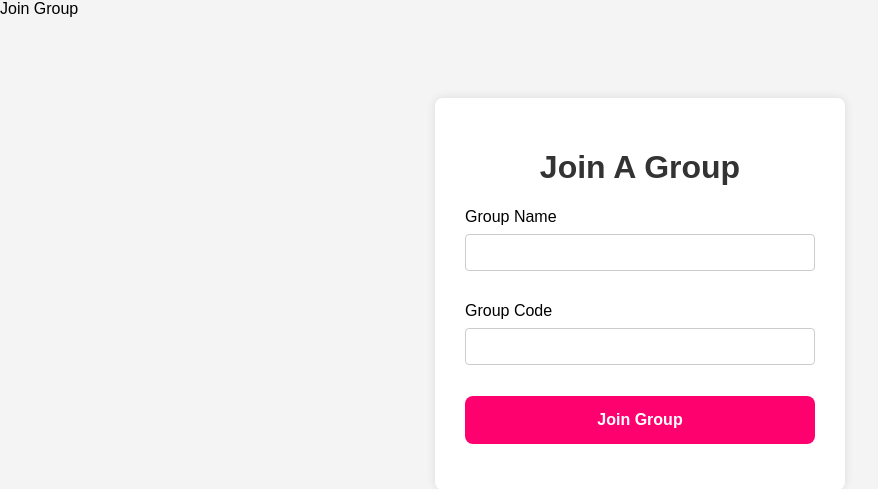
After one commit to ikechukwuOwen/flask-app, a Flask app: page /join_group in a window 1280 px wide. The commit adds this page. Shown: the top 489 px of the page, without its empty margins (0-878 px from the left). Run offline with Flask 3, Linux system fonts and the light colour scheme; the visitor is signed in with stand-in values (Sample User, id 1); some libraries are stand-ins or nearby versions.

Commit message:
Add group management features: create and join groups, update user and group models

```diff
--- a/forms.py
+++ b/forms.py
@@ -1,5 +1,5 @@
 from flask_wtf import FlaskForm
-from wtforms import StringField, SubmitField, PasswordField, BooleanField
+from wtforms import StringField, SubmitField, PasswordField, BooleanField, TextAreaField
 from wtforms.validators import DataRequired, Email, EqualTo
 
 class SignUP(FlaskForm):
@@ -14,3 +14,15 @@ class Login(FlaskForm):
     password = PasswordField('Password', validators=[DataRequired()])
     remember_me = BooleanField('Remember me')
     submit = SubmitField('Login')
+
+
+class CreateGroup(FlaskForm):
+    groupname = StringField('Group Name', validators=[DataRequired()])
+    description = TextAreaField('Description', validators=[DataRequired()])
+    submit = SubmitField('Create Group')
+
+
+class JoinGroup(FlaskForm):
+    groupname = StringField('Group Name', validators=[DataRequired()])
+    groupcode = StringField('Group Code', validators=[DataRequired()])
+    submit = SubmitField('Join Group')
--- a/models.py
+++ b/models.py
@@ -1,17 +1,35 @@
 from app import db, login_manager
-from flask_login import UserMixin, LoginManager
+from flask_login import UserMixin
 from werkzeug.security import generate_password_hash, check_password_hash
-
+from datetime import datetime
+import secrets
+import string
 
 @login_manager.user_loader
-def load_user(id):
-    return User.query.get(int)
+def load_user(user_id):
+    return db.session.get(User, int(user_id))
+
+group_members = db.Table(
+    "group_members",
+    db.Column("user_id", db.Integer, db.ForeignKey("user.id"), primary_key=True),
+    db.Column("group_id", db.Integer, db.ForeignKey("group.id"), primary_key=True)
+)
 
 class User(UserMixin, db.Model):
     id = db.Column(db.Integer, primary_key=True)
     username = db.Column(db.String(80), index = True, unique = True)
     email = db.Column(db.String(120), index = True, unique = True)
     password_hash = db.Column(db.String(255))
+    groups = db.relationship(
+        "Group",
+        secondary= group_members,
+        back_populates="members"
+    )
+    owned_groups = db.relationship(
+      "Group",
+      back_populates="owner",
+      foreign_keys="Group.owner_id"
+)
 
     def set_password(self, password):
       self.password_hash = generate_password_hash(password)
@@ -22,3 +40,43 @@ class User(UserMixin, db.Model):
 
     def __repr__(self):
       return "User: {}, {}, {}".format(self.id, self.username, self.email)
+
+
+class Group( db.Model):
+   id = db.Column(db.Integer, primary_key=True)
+   name = db.Column(db.String(80), index = True, unique = True)
+   code = db.Column(db.String(20), unique=True, nullable=False)
+   description = db.Column(db.Text)
+   owner_id = db.Column(db.Integer,
+      db.ForeignKey("user.id"),
+      nullable=False
+    )
+   created_at = db.Column(
+        db.DateTime,
+        default=datetime.utcnow,
+        nullable=False
+    )
+   updated_at = db.Column(
+        db.DateTime,
+        default=datetime.utcnow,
+        onupdate=datetime.utcnow,
+        nullable=False
+    )
+   is_private = db.Column(db.Boolean, default=False, nullable=False)
+   max_members = db.Column(db.Integer)
+   members = db.relationship(
+        "User",
+        secondary=group_members,
+        back_populates="groups"
+    )
+   owner = db.relationship(
+    "User",
+    back_populates="owned_groups",
+    foreign_keys=[owner_id]
+)
+   def generate_group_code(self):
+    characters = string.ascii_uppercase + string.digits
+    self.code = "".join(
+        secrets.choice(characters)
+        for _ in range(8)
+    )
--- a/routes.py
+++ b/routes.py
@@ -1,13 +1,10 @@
 from app import app, db, login_manager
-from flask import Flask, render_template, flash, redirect, url_for, request
-from forms import SignUP, Login
-from models import User
+from flask import  render_template, flash, redirect, url_for, request
+from forms import SignUP, Login, CreateGroup, JoinGroup
+from models import User, Group
 from flask_login import login_user, login_required, current_user, logout_user
 from urllib.parse import urlsplit
 
-@login_manager.user_loader
-def load_user(user_id):
-    return db.session.get(User, int(user_id))
 
 @app.route("/", methods = ["GET", "POST"])
 def home():
@@ -60,4 +57,49 @@ def logout():
 @login_required
 def user(username):
     user = User.query.filter_by(username= username).first()
-    return render_template('user.html', user = user)
+    group = Group.query.filter(Group.members.contains(user)).all()
+
+    return render_template('user.html', user = user, group = group)
+
+@app.route('/create_group', methods = ["GET", "POST"])
+@login_required
+def create_group():
+    form = CreateGroup()
+    if form.validate_on_submit():
+        group = Group(name=form.groupname.data, description=form.description.data, owner_id=current_user.id)
+        group.generate_group_code()  # Generate a unique group code
+        db.session.add(group)
+        db.session.commit()
+        flash('Group created successfully!')
+        return redirect(url_for('home_page'))
+    return render_template('create_group.html', form=form)
+
+@app.route('/join_group', methods = ["GET", "POST"])
+@login_required
+def join_group():
+    form = JoinGroup()
+    if form.validate_on_submit():
+        group = Group.query.filter_by(name=form.groupname.data).first()
+        if group is None or group.code != form.groupcode.data:
+            flash('Invalid group name or code')
+            return redirect(url_for('join_group'))
+        if group.is_private:
+            flash('This is a private group. Please contact the owner.')
+            return redirect(url_for('join_group'))
+        if current_user in group.members:
+            flash('You are already a member of this group.')
+            return redirect(url_for('join_group'))
+        group.members.append(current_user)
+        db.session.commit()
+        flash('You have joined the group successfully!')
+        return redirect(url_for('home_page'))
+    return render_template('join_group.html', form=form)
+
+@app.route('/group/<int:group_id>', methods=["GET", "POST"])
+@login_required
+def group_page(group_id):
+    group = Group.query.get_or_404(group_id)
+    if current_user not in group.members and current_user != group.owner:
+        flash('You are not a member of this group.')
+        return redirect(url_for('home_page'))
+    return render_template('group.html', group=group)
--- a/templates/base.html
+++ /dev/null
@@ -1,5 +0,0 @@
-{%block content%}
-<header>
-    <a href="">User</a> <a href="">logout</a>
-</header>
-{%endblocks%}
--- /dev/null
+++ b/templates/formbase.html
@@ -0,0 +1,12 @@
+<!DOCTYPE html>
+<html lang="en">
+    <head>
+        <meta charset="UTF-8">
+        <meta name="viewport" content="width=device-width, initial-scale=1.0">
+        <title>Login</title>
+        <link rel="stylesheet" href="{{ url_for ('static', filename = 'entrance.css') }}">
+    </head>
+    <body>
+        {% block content %} {% endblock %}
+    </body>
+</html>
--- a/templates/home.html
+++ b/templates/home.html
@@ -14,8 +14,8 @@
            <h1>Hello! {{ user }}</h1>
            {% if not group %}
            <div class="home-actions">
-               <a class="button" href="">Join Group</a>
-               <a class="button" href="">Create Group</a>
+               <a class="button" href="{{ url_for('join_group') }}">Join Group</a>
+               <a class="button" href="{{ url_for('create_group') }}">Create Group</a>
            </div>
            {% endif %}
        </main>
--- /dev/null
+++ b/templates/join_group.html
@@ -0,0 +1,19 @@
+{% extends "formbase.html" %}
+{% block content %}
+{% block title %}Join Group{% endblock %}
+  <div class="entrance_form">
+            <h1> Join A Group </h1>
+            <form action="" method="post">
+                {{ form.hidden_tag() }}
+                <p>
+                    {{ form.groupname.label }}<br>
+                    {{ form.groupname(size = 32) }}<br>
+                </p>
+                <p>
+                    {{ form.groupcode.label }}<br>
+                    {{ form.groupcode(size = 32) }}<br>
+                </p>
+                <p>{{ form.submit() }}</p>
+            </form>
+        </div>
+{% endblock %}
```
Also changed, not shown: templates/create_group.html (added, +19 -0 lines), templates/group.html (added, +26 -0 lines), templates/login.html (+3 -11 lines), templates/signup.html (+4 -11 lines), templates/user.html (+14 -0 lines).
